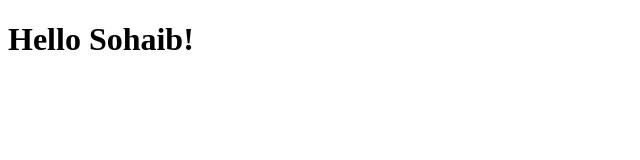
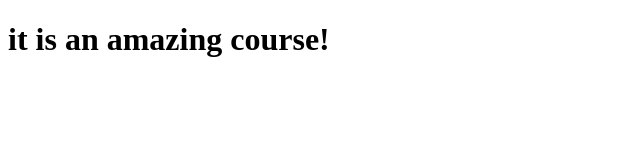
Before and after one commit to Sohaibatif1/coursera--test, a plain HTML site: page site/index.html in a window 1280 px wide. Shown: the whole page, without its empty margins (0-640 px from the left). Drawn offline with Linux system fonts and the light colour scheme.

Commit message:
small adition to our journy.

```diff
--- a/site/index.html
+++ b/site/index.html
@@ -4,6 +4,6 @@
 	<title>Hello sohaib</title>
 </head>
 <body>
-<h1>Hello Sohaib!</h1>
+<h1>it is an amazing course!</h1>
 </body>
 </html>
```
